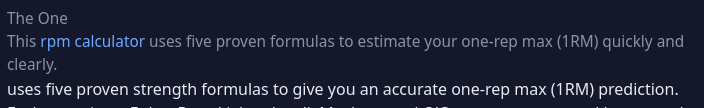
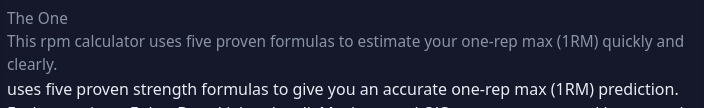
Before and after one commit to shx994/tool, a plain HTML site: page index.html in a window 1280 px wide. Shown: the part 844-952 px from the top of the page, 288-992 px from the left. Drawn offline with Linux system fonts and the light colour scheme.

Commit message:
Update index.html

```diff
--- a/index.html
+++ b/index.html
@@ -636,9 +636,7 @@
             <section class="hero" id="how" style="margin-top:8px">
                 <h2>How the One Rep Max Calculator Works</h2>
                 <p>The One
-                <p>
-                    This <a href="https://usefreecalculator.com/" target="_blank" rel="noopener">rpm calculator</a> uses
-                    five proven formulas to estimate your one-rep max (1RM) quickly and clearly.
+                <p> This rpm calculator uses five proven formulas to estimate your one-rep max (1RM) quickly and clearly.
                 </p> uses five proven strength formulas to give you an accurate one-rep max (1RM) prediction. Each
                 equation—Epley, Brzycki, Lombardi, Mayhew, and O’Conner—was created by strength researchers to convert
                 multi-rep performance into a single-rep equivalent. By averaging them, we minimize error and produce a
```
